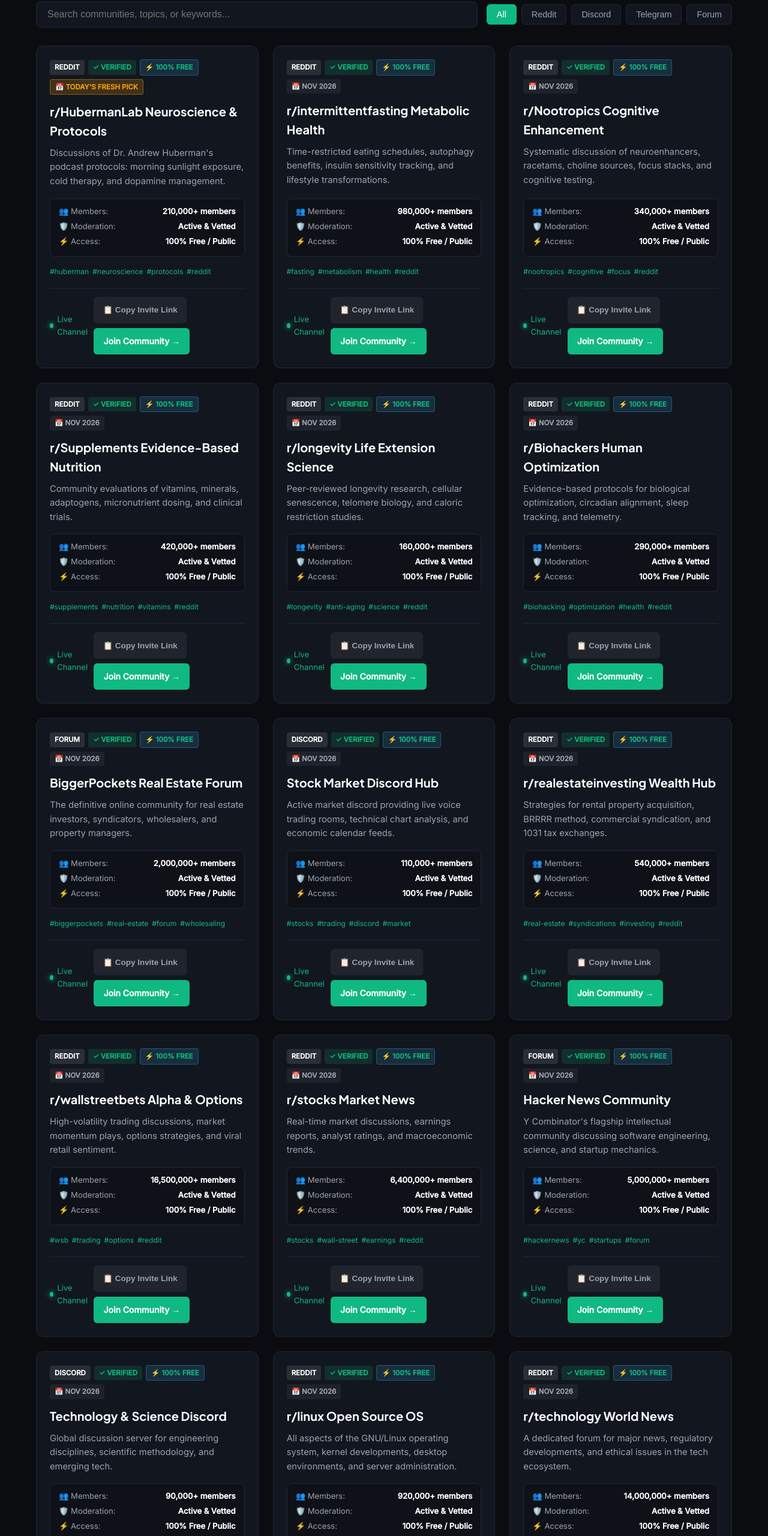
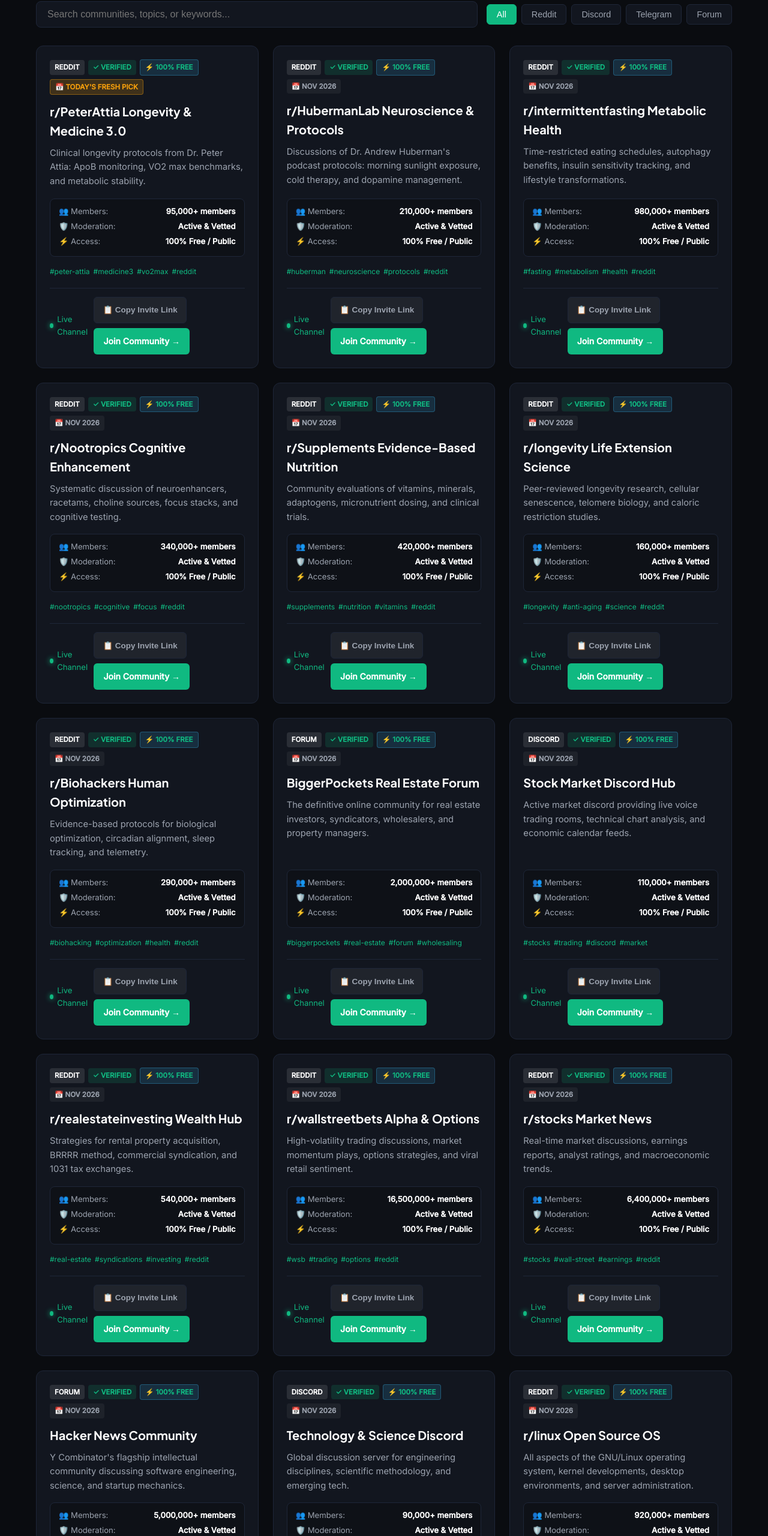
Before and after one commit to jibranpcccc/biohacking-longevity-health-hub, a plain HTML site: page index.html in a window 1280 px wide. Shown: the part 1159-3720 px from the top of the page at 60% size. Drawn offline with Linux system fonts and the light colour scheme.

Commit message:
feat(replenishment): fresh community links added - 2026-11-24 [skip ci]

```diff
--- a/index.html
+++ b/index.html
@@ -148,114 +148,114 @@
           {
             "@type": "ListItem",
             "position": 1,
+            "name": "r/PeterAttia Longevity & Medicine 3.0",
+            "description": "Clinical longevity protocols from Dr. Peter Attia: ApoB monitoring, VO2 max benchmarks, and metabolic stability.",
+            "url": "https://www.reddit.com/r/PeterAttia/"
+          },
+          {
+            "@type": "ListItem",
+            "position": 2,
             "name": "r/HubermanLab Neuroscience & Protocols",
             "description": "Discussions of Dr. Andrew Huberman's podcast protocols: morning sunlight exposure, cold therapy, and dopamine management.",
             "url": "https://www.reddit.com/r/HubermanLab/"
           },
           {
             "@type": "ListItem",
-            "position": 2,
+            "position": 3,
             "name": "r/intermittentfasting Metabolic Health",
             "description": "Time-restricted eating schedules, autophagy benefits, insulin sensitivity tracking, and lifestyle transformations.",
             "url": "https://www.reddit.com/r/intermittentfasting/"
           },
           {
             "@type": "ListItem",
-            "position": 3,
+            "position": 4,
             "name": "r/Nootropics Cognitive Enhancement",
             "description": "Systematic discussion of neuroenhancers, racetams, choline sources, focus stacks, and cognitive testing.",
             "url": "https://www.reddit.com/r/Nootropics/"
           },
           {
             "@type": "ListItem",
-            "position": 4,
+            "position": 5,
             "name": "r/Supplements Evidence-Based Nutrition",
             "description": "Community evaluations of vitamins, minerals, adaptogens, micronutrient dosing, and clinical trials.",
             "url": "https://www.reddit.com/r/Supplements/"
           },
           {
             "@type": "ListItem",
-            "position": 5,
+            "position": 6,
             "name": "r/longevity Life Extension Science",
             "description": "Peer-reviewed longevity research, cellular senescence, telomere biology, and caloric restriction studies.",
             "url": "https://www.reddit.com/r/longevity/"
           },
           {
             "@type": "ListItem",
-            "position": 6,
+            "position": 7,
             "name": "r/Biohackers Human Optimization",
             "description": "Evidence-based protocols for biological optimization, circadian alignment, sleep tracking, and telemetry.",
             "url": "https://www.reddit.com/r/Biohackers/"
           },
           {
             "@type": "ListItem",
-            "position": 7,
+            "position": 8,
             "name": "BiggerPockets Real Estate Forum",
             "description": "The definitive online community for real estate investors, syndicators, wholesalers, and property managers.",
             "url": "https://www.biggerpockets.com/forums"
           },
           {
             "@type": "ListItem",
-            "position": 8,
+            "position": 9,
             "name": "Stock Market Discord Hub",
             "description": "Active market discord providing live voice trading rooms, technical chart analysis, and economic calendar feeds.",
             "url": "https://discord.gg/stocks"
           },
           {
             "@type": "ListItem",
-            "position": 9,
+            "position": 10,
             "name": "r/realestateinvesting Wealth Hub",
             "description": "Strategies for rental property acquisition, BRRRR method, commercial syndication, and 1031 tax exchanges.",
             "url": "https://www.reddit.com/r/realestateinvesting/"
           },
           {
             "@type": "ListItem",
-            "position": 10,
+            "position": 11,
             "name": "r/wallstreetbets Alpha & Options",
             "description": "High-volatility trading discussions, market momentum plays, options strategies, and viral retail sentiment.",
             "url": "https://www.reddit.com/r/wallstreetbets/"
           },
           {
             "@type": "ListItem",
-            "position": 11,
+            "position": 12,
             "name": "r/stocks Market News",
             "description": "Real-time market discussions, earnings reports, analyst ratings, and macroeconomic trends.",
             "url": "https://www.reddit.com/r/stocks/"
           },
           {
             "@type": "ListItem",
-            "position": 12,
+            "position": 13,
             "name": "Hacker News Community",
             "description": "Y Combinator's flagship intellectual community discussing software engineering, science, and startup mechanics.",
             "url": "https://news.ycombinator.com"
           },
           {
             "@type": "ListItem",
-            "position": 13,
+            "position": 14,
             "name": "Technology & Science Discord",
             "description": "Global discussion server for engineering disciplines, scientific methodology, and emerging tech.",
             "url": "https://discord.gg/tech"
           },
           {
             "@type": "ListItem",
-            "position": 14,
+            "position": 15,
             "name": "r/linux Open Source OS",
             "description": "All aspects of the GNU/Linux operating system, kernel developments, desktop environments, and server administration.",
             "url": "https://www.reddit.com/r/linux/"
           },
           {
             "@type": "ListItem",
-            "position": 15,
+            "position": 16,
             "name": "r/technology World News",
             "description": "A dedicated forum for major news, regulatory developments, and ethical issues in the tech ecosystem.",
             "url": "https://www.reddit.com/r/technology/"
-          },
-          {
-            "@type": "ListItem",
-            "position": 16,
-            "name": "r/PeterAttia Longevity & Medicine 3.0",
-            "description": "Clinical longevity protocols from Dr. Peter Attia: ApoB monitoring, VO2 max benchmarks, and metabolic stability.",
-            "url": "https://www.reddit.com/r/PeterAttia/"
           },
           {
             "@type": "ListItem",
@@ -615,12 +615,36 @@
         </div>
         <div id="vetted-communities" class="grid">
 
-        <div id="community-card-1" class="card" data-platform="reddit" data-category="protocols">
+        <div id="community-card-1" class="card" data-platform="reddit" data-category="medicine 3.0">
             <div class="card-header">
                 <span class="badge badge-platform">Reddit</span>
                 <span class="badge badge-verified">✓ Verified</span>
                 <span class="badge badge-free">⚡ 100% Free</span>
                 <span class="badge badge-date" style="background: rgba(245, 158, 11, 0.2); color: #f59e0b; border: 1px solid rgba(245, 158, 11, 0.4); font-weight: 700;">📅 Today's Fresh Pick</span>
+            </div>
+            <h3 class="card-title">r/PeterAttia Longevity & Medicine 3.0</h3>
+            <p class="card-desc">Clinical longevity protocols from Dr. Peter Attia: ApoB monitoring, VO2 max benchmarks, and metabolic stability.</p>
+            <div class="spec-matrix">
+                <div class="spec-row"><span>👥 Members:</span> <strong>95,000+ members</strong></div>
+                <div class="spec-row"><span>🛡️ Moderation:</span> <strong>Active & Vetted</strong></div>
+                <div class="spec-row"><span>⚡ Access:</span> <strong>100% Free / Public</strong></div>
+            </div>
+            <div class="tags-row"><span class="tag">#peter-attia</span><span class="tag">#medicine3</span><span class="tag">#vo2max</span><span class="tag">#reddit</span></div>
+            <div class="card-footer">
+                <span class="activity-pulse"><span class="pulse-dot"></span> Live Channel</span>
+                <div class="card-actions">
+                    <button class="btn-copy-invite" onclick="copyInviteLink(event, 'https://www.reddit.com/r/PeterAttia/')">📋 Copy Invite Link</button>
+                    <a href="https://www.reddit.com/r/PeterAttia/" target="_blank" rel="noopener noreferrer" class="btn-join">Join Community →</a>
+                </div>
+            </div>
+        </div>
+
+        <div id="community-card-2" class="card" data-platform="reddit" data-category="protocols">
+            <div class="card-header">
+                <span class="badge badge-platform">Reddit</span>
+                <span class="badge badge-verified">✓ Verified</span>
+                <span class="badge badge-free">⚡ 100% Free</span>
+                <span class="badge badge-date">📅 Nov 2026</span>
             </div>
             <h3 class="card-title">r/HubermanLab Neuroscience & Protocols</h3>
             <p class="card-desc">Discussions of Dr. Andrew Huberman's podcast protocols: morning sunlight exposure, cold therapy, and dopamine management.</p>
@@ -639,7 +663,7 @@
             </div>
         </div>
 
-        <div id="community-card-2" class="card" data-platform="reddit" data-category="fasting">
+        <div id="community-card-3" class="card" data-platform="reddit" data-category="fasting">
             <div class="card-header">
                 <span class="badge badge-platform">Reddit</span>
                 <span class="badge badge-verified">✓ Verified</span>
@@ -663,7 +687,7 @@
             </div>
         </div>
 
-        <div id="community-card-3" class="card" data-platform="reddit" data-category="nootropics">
+        <div id="community-card-4" class="card" data-platform="reddit" data-category="nootropics">
             <div class="card-header">
                 <span class="badge badge-platform">Reddit</span>
                 <span class="badge badge-verified">✓ Verified</span>
@@ -687,7 +711,7 @@
             </div>
         </div>
 
-        <div id="community-card-4" class="card" data-platform="reddit" data-category="supplements">
+        <div id="community-card-5" class="card" data-platform="reddit" data-category="supplements">
             <div class="card-header">
                 <span class="badge badge-platform">Reddit</span>
                 <span class="badge badge-verified">✓ Verified</span>
@@ -711,7 +735,7 @@
             </div>
         </div>
 
-        <div id="community-card-5" class="card" data-platform="reddit" data-category="longevity">
+        <div id="community-card-6" class="card" data-platform="reddit" data-category="longevity">
             <div class="card-header">
                 <span class="badge badge-platform">Reddit</span>
                 <span class="badge badge-verified">✓ Verified</span>
@@ -735,7 +759,7 @@
             </div>
         </div>
 
-        <div id="community-card-6" class="card" data-platform="reddit" data-category="biohacking">
+        <div id="community-card-7" class="card" data-platform="reddit" data-category="biohacking">
             <div class="card-header">
                 <span class="badge badge-platform">Reddit</span>
                 <span class="badge badge-verified">✓ Verified</span>
@@ -759,7 +783,7 @@
             </div>
         </div>
 
-        <div id="community-card-7" class="card" data-platform="forum" data-category="real estate">
+        <div id="community-card-8" class="card" data-platform="forum" data-category="real estate">
             <div class="card-header">
                 <span class="badge badge-platform">Forum</span>
                 <span class="badge badge-verified">✓ Verified</span>
@@ -783,7 +807,7 @@
             </div>
         </div>
 
-        <div id="community-card-8" class="card" data-platform="discord" data-category="trading & stocks">
+        <div id="community-card-9" class="card" data-platform="discord" data-category="trading & stocks">
             <div class="card-header">
                 <span class="badge badge-platform">Discord</span>
                 <span class="badge badge-verified">✓ Verified</span>
@@ -807,7 +831,7 @@
             </div>
         </div>
 
-        <div id="community-card-9" class="card" data-platform="reddit" data-category="real estate">
+        <div id="community-card-10" class="card" data-platform="reddit" data-category="real estate">
             <div class="card-header">
                 <span class="badge badge-platform">Reddit</span>
                 <span class="badge badge-verified">✓ Verified</span>
@@ -831,7 +855,7 @@
             </div>
         </div>
 
-        <div id="community-card-10" class="card" data-platform="reddit" data-category="trading">
+        <div id="community-card-11" class="card" data-platform="reddit" data-category="trading">
             <div class="card-header">
                 <span class="badge badge-platform">Reddit</span>
                 <span class="badge badge-verified">✓ Verified</span>
@@ -855,7 +879,7 @@
             </div>
         </div>
 
-        <div id="community-card-11" class="card" data-platform="reddit" data-category="stock market">
+        <div id="community-card-12" class="card" data-platform="reddit" data-category="stock market">
             <div class="card-header">
                 <span class="badge badge-platform">Reddit</span>
                 <span class="badge badge-verified">✓ Verified</span>
@@ -879,7 +903,7 @@
             </div>
         </div>
 
-        <div id="community-card-12" class="card" data-platform="forum" data-category="computer science & startups">
+        <div id="community-card-13" class="card" data-platform="forum" data-category="computer science & startups">
             <div class="card-header">
                 <span class="badge badge-platform">Forum</span>
                 <span class="badge badge-verified">✓ Verified</span>
@@ -903,7 +927,7 @@
             </div>
         </div>
 
-        <div id="community-card-13" class="card" data-platform="discord" data-category="tech discussion">
+        <div id="community-card-14" class="card" data-platform="discord" data-category="tech discussion">
             <div class="card-header">
                 <span class="badge badge-platform">Discord</span>
                 <span class="badge badge-verified">✓ Verified</span>
@@ -927,7 +951,7 @@
             </div>
         </div>
 
-        <div id="community-card-14" class="card" data-platform="reddit" data-category="linux & os">
+        <div id="community-card-15" class="card" data-platform="reddit" data-category="linux & os">
             <div class="card-header">
                 <span class="badge badge-platform">Reddit</span>
                 <span class="badge badge-verified">✓ Verified</span>
@@ -951,7 +975,7 @@
             </div>
         </div>
 
-        <div id="community-card-15" class="card" data-platform="reddit" data-category="tech news">
+        <div id="community-card-16" class="card" data-platform="reddit" data-category="tech news">
             <div class="card-header">
                 <span class="badge badge-platform">Reddit</span>
                 <span class="badge badge-verified">✓ Verified</span>
@@ -971,30 +995,6 @@
                 <div class="card-actions">
                     <button class="btn-copy-invite" onclick="copyInviteLink(event, 'https://www.reddit.com/r/technology/')">📋 Copy Invite Link</button>
                     <a href="https://www.reddit.com/r/technology/" target="_blank" rel="noopener noreferrer" class="btn-join">Join Community →</a>
-                </div>
-            </div>
-        </div>
-
-        <div id="community-card-16" class="card" data-platform="reddit" data-category="medicine 3.0">
-            <div class="card-header">
-                <span class="badge badge-platform">Reddit</span>
-                <span class="badge badge-verified">✓ Verified</span>
-                <span class="badge badge-free">⚡ 100% Free</span>
-                <span class="badge badge-date">📅 Nov 2026</span>
-            </div>
-            <h3 class="card-title">r/PeterAttia Longevity & Medicine 3.0</h3>
-            <p class="card-desc">Clinical longevity protocols from Dr. Peter Attia: ApoB monitoring, VO2 max benchmarks, and metabolic stability.</p>
-            <div class="spec-matrix">
-                <div class="spec-row"><span>👥 Members:</span> <strong>95,000+ members</strong></div>
-                <div class="spec-row"><span>🛡️ Moderation:</span> <strong>Active & Vetted</strong></div>
-                <div class="spec-row"><span>⚡ Access:</span> <strong>100% Free / Public</strong></div>
-            </div>
-            <div class="tags-row"><span class="tag">#peter-attia</span><span class="tag">#medicine3</span><span class="tag">#vo2max</span><span class="tag">#reddit</span></div>
-            <div class="card-footer">
-                <span class="activity-pulse"><span class="pulse-dot"></span> Live Channel</span>
-                <div class="card-actions">
-                    <button class="btn-copy-invite" onclick="copyInviteLink(event, 'https://www.reddit.com/r/PeterAttia/')">📋 Copy Invite Link</button>
-                    <a href="https://www.reddit.com/r/PeterAttia/" target="_blank" rel="noopener noreferrer" class="btn-join">Join Community →</a>
                 </div>
             </div>
         </div>
```
Also changed, not shown: data/groups.json (+20 -19 lines), feed.xml (+9 -9 lines).
